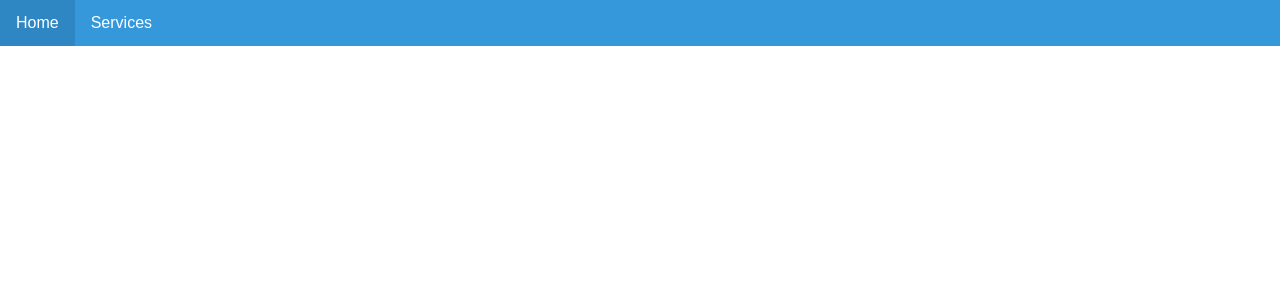
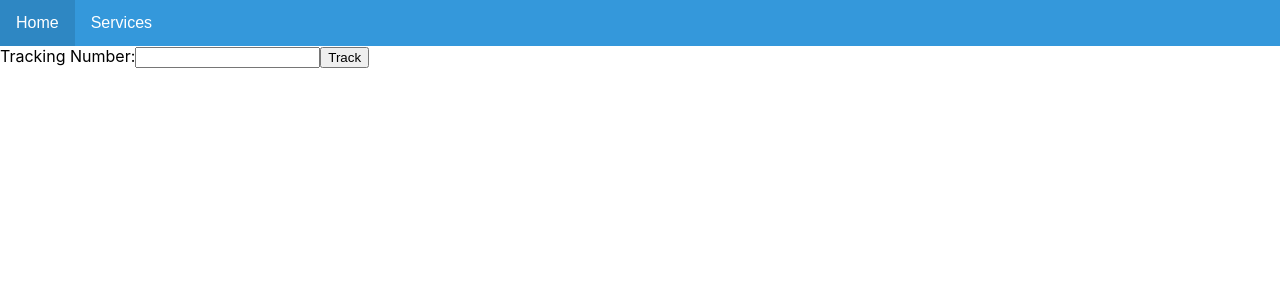
Before and after one commit to arcvelit/SADPS, a React (Create React App) app in the folder sadps-app/: page /get-tracking-updates in a window 1280 px wide. Shown: the top 300 px of the page. Built offline with nearby package versions, Linux system fonts and the light colour scheme.

Commit message:
Update GettrackingUpdates.js
added back the previous tracking page

```diff
--- a/sadps-app/src/components/Deliveries/Customer/GetTrackingUpdates.js
+++ b/sadps-app/src/components/Deliveries/Customer/GetTrackingUpdates.js
@@ -1,12 +1,46 @@
-import React from 'react';
+import React, { useState } from 'react';
 
-function GetTrackingUpdates()
-{
-    return (
-      <div>
+function GetTrackingUpdates(){
+const [trackingNumber, setTrackingNumber] = useState('');
+const [status, setStatus] = useState('');
+const [location, setLocation] = useState('');
 
-      </div>
-    );
-}
+const mockData = [
+   { trackingNumber: 'SADPS-123', status: 'Delivered', location: 'New York, NY' },
+   { trackingNumber: 'SADPS-456', status: 'In Transit', location: 'Los Angeles, CA' },
+   { trackingNumber: 'SADPS-789', status: 'Delivered', location: 'Chicago, IL' },
+];
+
+const handleSubmit = (e) => {
+   e.preventDefault();
+   const trackingInfo = mockData.find(item => item.trackingNumber === trackingNumber);
+   if (trackingInfo) {
+     setStatus(trackingInfo.status);
+     setLocation(trackingInfo.location);
+   } else {
+     setStatus('Invalid Tracking Number');
+     setLocation('');
+   }
+};
+
+return (
+   <div>
+     <form onSubmit={handleSubmit}>
+       <label>
+         Tracking Number:
+         <input type="text" value={trackingNumber} onChange={e => setTrackingNumber(e.target.value)} />
+       </label>
+       <button type="submit">Track</button>
+     </form>
+     {status && (
+       <div>
+         <h3>Status: {status}</h3>
+         {location && <p>Location: {location}</p>}
+       </div>
+     )}
+   </div>
+);
+};
+
 
 export default GetTrackingUpdates;
```
